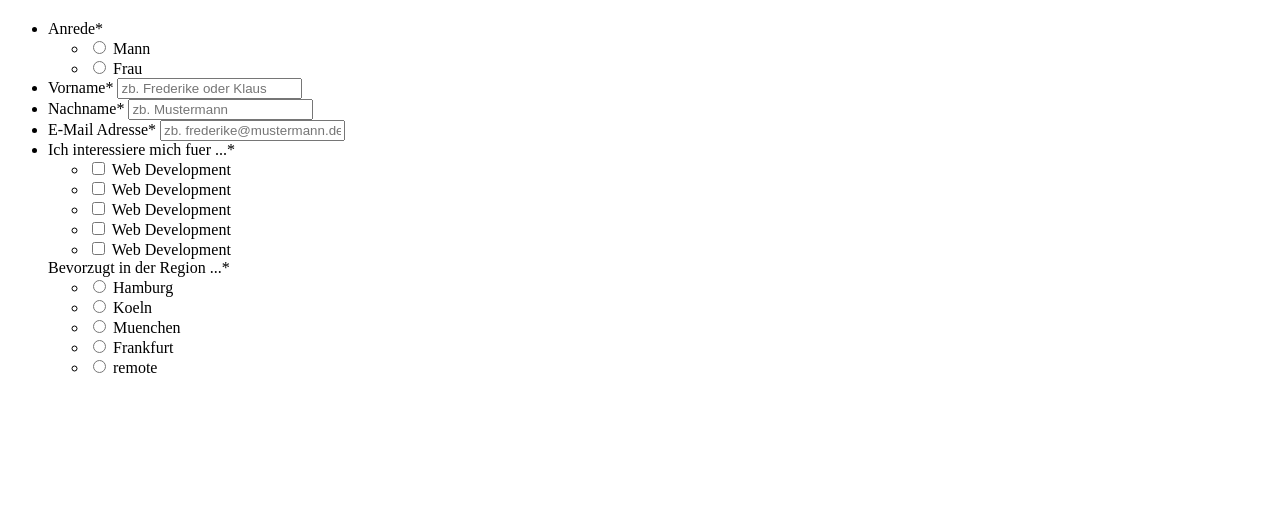
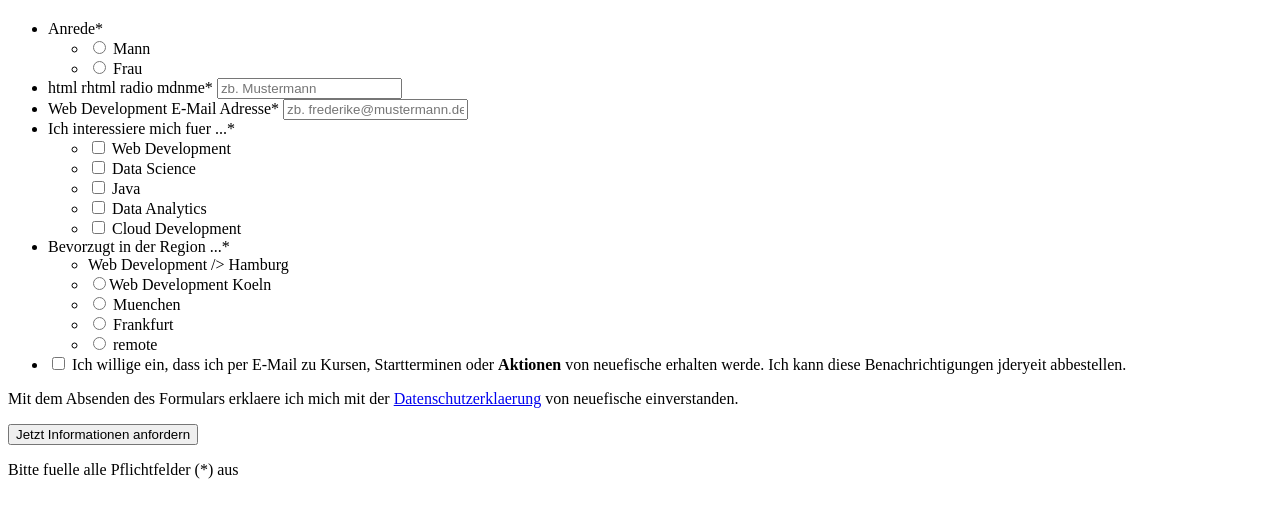
Before and after one commit to F-Kirchhoff/nf-neueFischeForm, a plain HTML site: page index.html in a window 1280 px wide. Shown: the part 60-578 px from the top of the page. Drawn offline with Linux system fonts and the light colour scheme.

Commit message:
Add newsletter and submit btn

```diff
--- a/index.html
+++ b/index.html
@@ -17,7 +17,13 @@
           <label for="anrede-container">Anrede*</label>
           <ul id="anrede-container">
             <li>
-              <input type="radio" name="anrede" id="anrede-m" value="male" />
+              <input
+                required
+                type="radio"
+                name="anrede"
+                id="anrede-m"
+                value="male"
+              />
               <label for="anrede-m">Mann</label>
             </li>
             <li>
@@ -28,20 +34,19 @@
         </li>
 
         <li>
-          <label for="vorname">Vorname*</label>
+          <label for="vorname">html rhtml radio mdnme*</label>
           <input
-            id="vorname"
+            required
+            id="nachname"
             type="text"
-            placeholder="zb. Frederike oder Klaus"
+            placeholder="zb. Mustermann"
           />
         </li>
         <li>
-          <label for="vorname">Nachname*</label>
-          <input id="nachname" type="text" placeholder="zb. Mustermann" />
-        </li>
-        <li>
+          Web Development
           <label for="vorname">E-Mail Adresse*</label>
           <input
+            required
             id="mail"
             type="mail"
             placeholder="zb. frederike@mustermann.de"
@@ -52,46 +57,51 @@
           <label for="interests">Ich interessiere mich fuer ...*</label>
           <ul id="interests">
             <li>
-              <input type="checkbox" id="webdevopment" />
+              <input type="checkbox" id="webdevopment" name="webdevelopment" />
               <label for="webdevopment">Web Development</label>
             </li>
             <li>
-              <input type="checkbox" id="data-science" />
-              <label for="webdevopment">Web Development</label>
+              <input type="checkbox" id="data-science" name="data-science" />
+              <label for="webdevopment">Data Science</label>
             </li>
             <li>
-              <input type="checkbox" id="java" />
-              <label for="webdevopment">Web Development</label>
+              <input type="checkbox" id="java" name="java" />
+              <label for="webdevopment">Java</label>
             </li>
             <li>
-              <input type="checkbox" id="data-analytics" />
-              <label for="webdevopment">Web Development</label>
+              <input
+                type="checkbox"
+                id="data-analytics"
+                name="data-analytics"
+              />
+              <label for="webdevopment">Data Analytics</label>
             </li>
             <li>
-              <input type="checkbox" id="cloud-development" />
-              <label for="webdevopment">Web Development</label>
+              <input
+                type="checkbox"
+                id="cloud-development"
+                name="cloud-developmWeb Developmentent"
+              />
+              <label for="webdevopment">Cloud Development</label>
             </li>
           </ul>
         </li>
 
+        <li>
           <label for="regions">Bevorzugt in der Region ...*</label>
           <ul id="regions">
             <li>
-            <input
-              type="radio"
-              name="regions"
-              id="region-hamburg"
-              value="hamburg"
-            />
+              Web Development />
               <label for="region-hamburg">Hamburg</label>
             </li>
             <li>
               <input
+                required
                 type="radio"
                 name="regions"
                 id="region-koeln"
                 value="koeln"
-            />
+              />Web Development
               <label for="region-koeln">Koeln</label>
             </li>
             <li>
@@ -122,7 +132,26 @@
               <label for="region-remote">remote</label>
             </li>
           </ul>
+        </li>
+
+        <li>
+          <label for="newsletter-conWeb Developmenttainer"></label>
+          <div id="newsletter-container">
+            <input type="checkbox" id="newsletter" name="newsletter" />
+            <label for="newsletter"
+              >Ich willige ein, dass ich per E-Mail zu Kursen, Startterminen
+              oder <strong>Aktionen</strong> von neuefische erhalten werde. Ich
+              kann diese Benachrichtigungen jderyeit abbestellen.</label
+            >
+          </div>
+        </li>
       </ul>
+      <p>
+        Mit dem Absenden des Formulars erklaere ich mich mit der
+        <a href="#">Datenschutzerklaerung</a> von neuefische einverstanden.
+      </p>
+      <button>Jetzt Informationen anfordern</button>
     </form>
+    <p>Bitte fuelle alle Pflichtfelder (*) aus</p>
   </body>
 </html>
```
Lines whose indentation alone changed are shown as unchanged.
